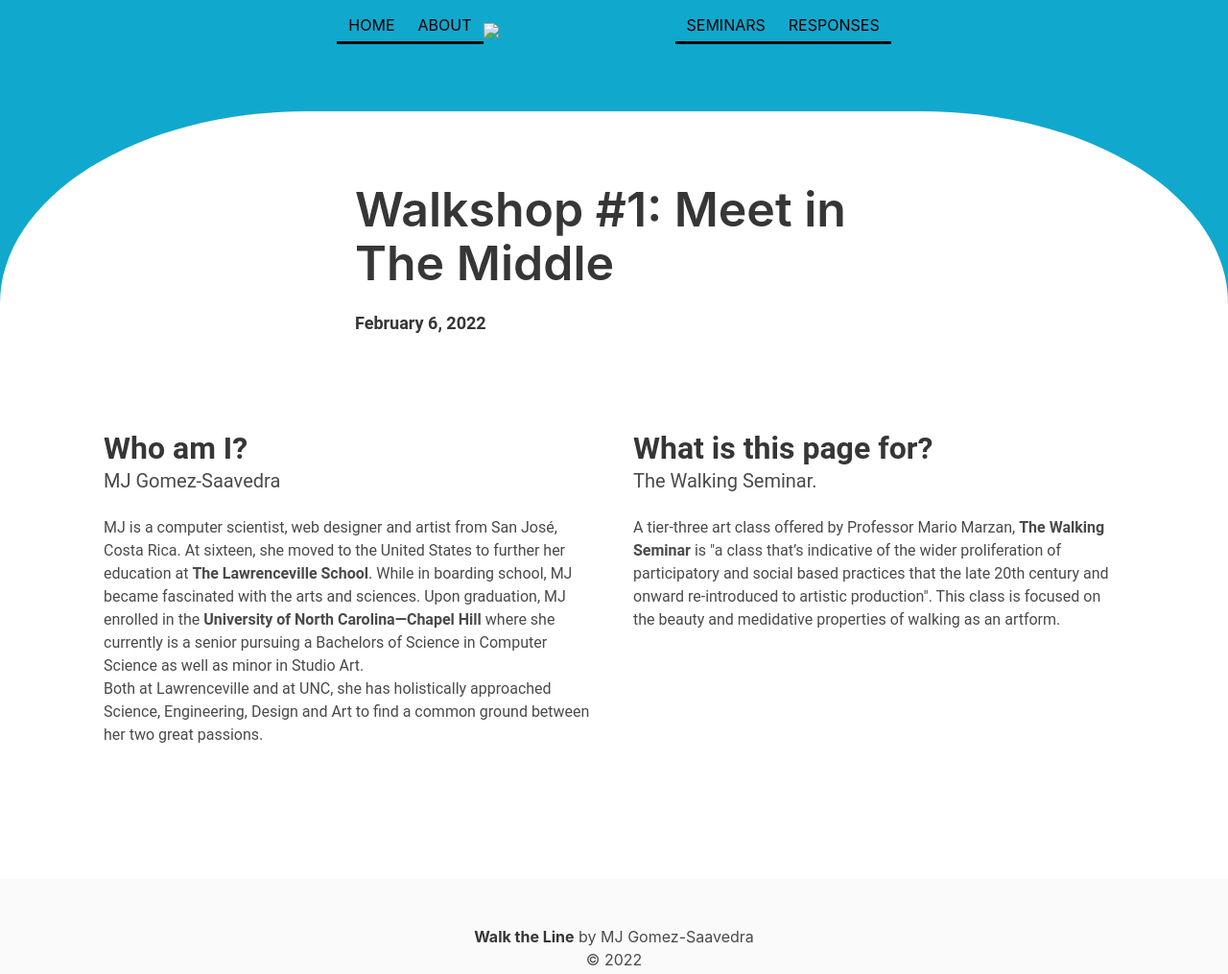
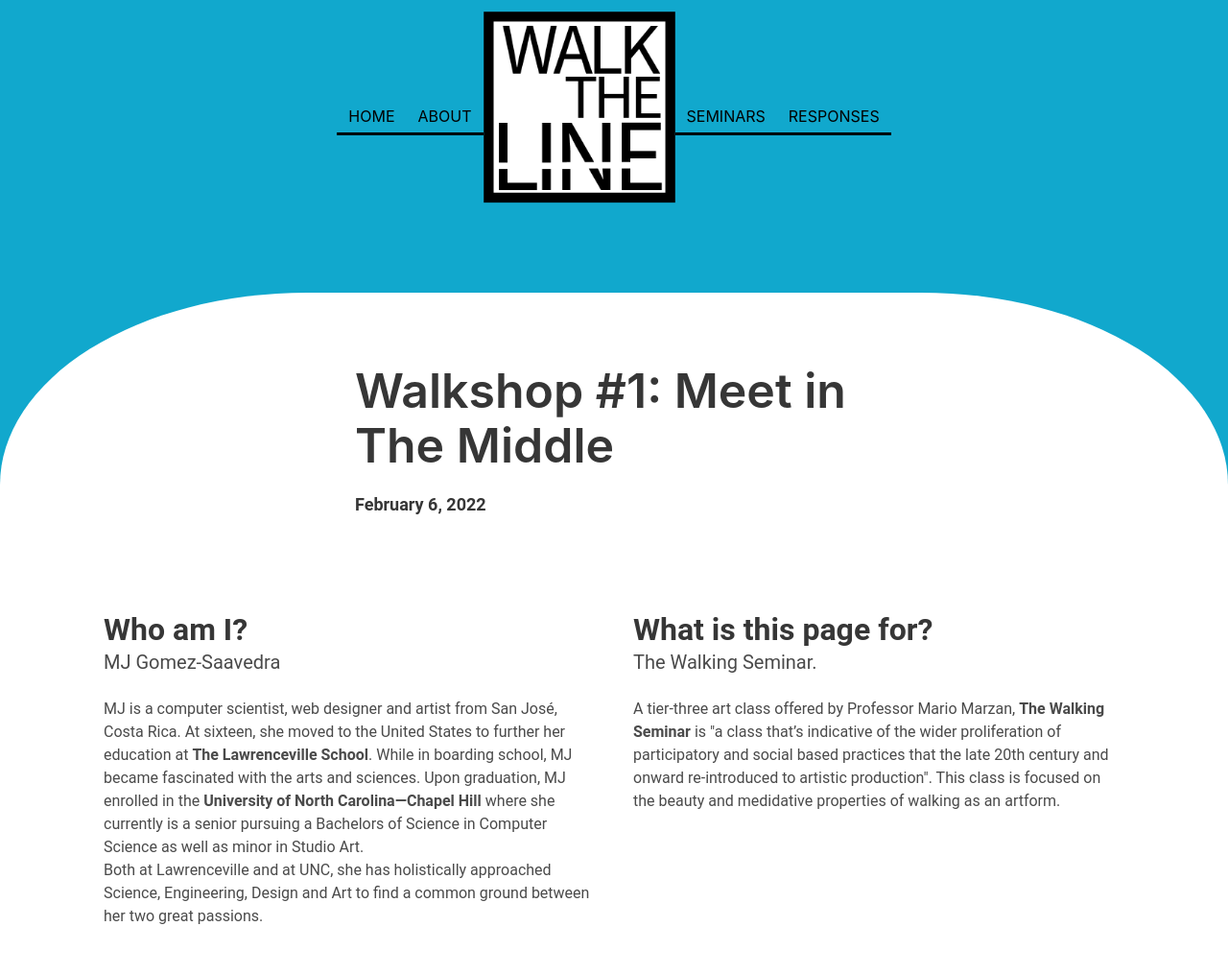
Before and after one commit to mjgomsa/mjgomsa.github.io, a website: page Blog-Pages/sem_1.html in a window 1280 px wide. Shown: the top 1015 px of the page at 96% size. Drawn offline with nearby package versions, Linux system fonts and the light colour scheme; files whose address does not match are found by name; a web font is replaced by a local one.

Commit message:
fixed seminar pages

```diff
--- a/Blog-Pages/sem_1.html
+++ b/Blog-Pages/sem_1.html
@@ -25,11 +25,11 @@
 
             <div class="navbar-menu" id="mynav">
                 <div class="navbar-start" >
-                    <a class="navbar-item" href = "index.html">Home</a>
-                    <a class="navbar-item" href = "index.html#about_banner">About</a>
-                    <img class = "logo"src="images/Logo-wtl.png" width="500">
-                    <a class="navbar-item" href = "seminars.html">Seminars</a>
-                    <a class="navbar-item" href = "responses.html">Responses</a>
+                    <a class="navbar-item" href = "../index.html">Home</a>
+                    <a class="navbar-item" href = "../index.html#about_banner">About</a>
+                    <img class = "logo"src="../images/Logo-wtl.png" width="500">
+                    <a class="navbar-item" href = "../seminars.html">Seminars</a>
+                    <a class="navbar-item" href = "../responses.html">Responses</a>
                 </div>
             </div>
         </nav>
```
Also changed, not shown: Blog-Pages/sem_2.html (+5 -5 lines), Blog-Pages/sem_3.html (+5 -5 lines).
